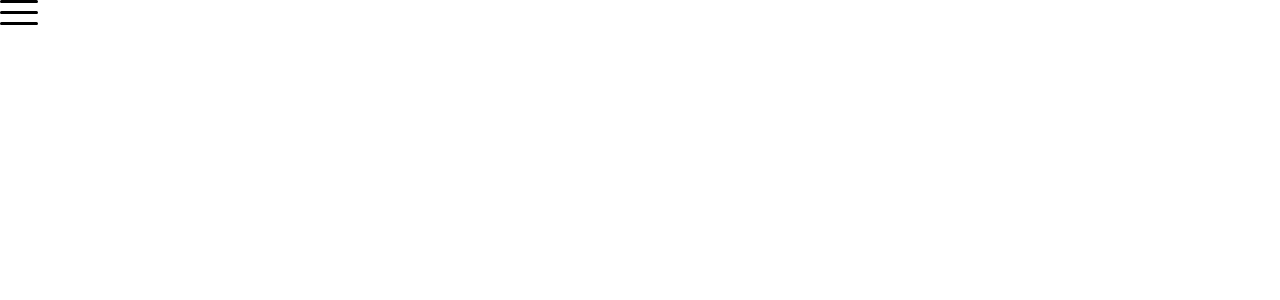
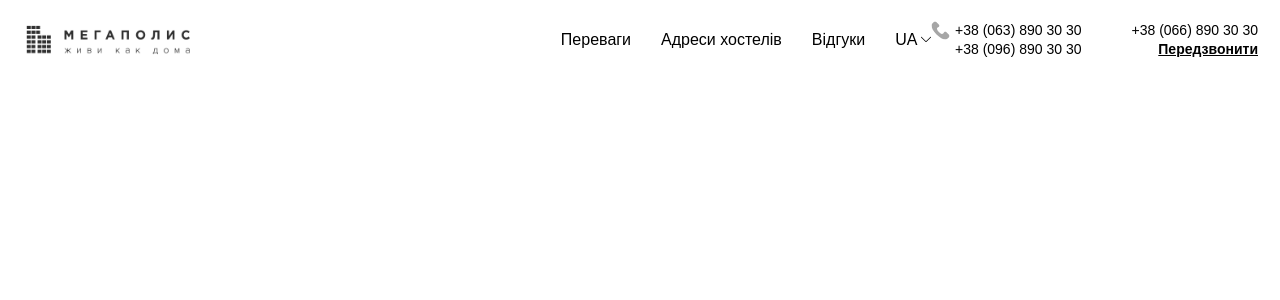
Before and after one commit to AnnMatsarska/test-megapolis, a React (Create React App) app: page / in a window 1280 px wide. Shown: the top 300 px of the page. Built offline with nearby package versions, Linux system fonts and the light colour scheme.

Commit message:
add burger menu

```diff
--- a/src/components/App.jsx
+++ b/src/components/App.jsx
@@ -4,8 +4,8 @@ import { Header } from '../components/Header/Header';
 
 export const App = () => {
   return (
-    <>
+    <div className="container">
       <Header />
-    </>
+    </div>
   );
 };
--- a/src/components/Header/Header.jsx
+++ b/src/components/Header/Header.jsx
@@ -1,11 +1,67 @@
-import React from 'react';
+import React, { useState } from 'react';
 import { ReactComponent as BurgerMenu } from '../../images/icons/burgerMenu.svg';
+import { ReactComponent as CloseBurgerMenu } from '../../images/icons/close.svg';
+import { ReactComponent as DownArrow } from '../../images/icons/downArrow.svg';
+import { ReactComponent as Phone } from '../../images/icons/phoneCall.svg';
 import css from './Header.module.css';
 
+import Logo from '../../images/icons/logo.svg';
+
 export const Header = () => {
+  const [menuOpen, setMenuOpen] = useState(false);
   return (
     <header className={css.header}>
-      <BurgerMenu />
+      <div className={css.box}>
+        <div className={css.logo}>
+          <img src={Logo} alt="/" />
+        </div>
+
+        <div
+          className={menuOpen ? [css.menu, css.active].join(' ') : [css.menu]}
+        >
+          <img src={Logo} alt="/" className={css.isOpenLogo} />
+          <ul className={css.menuList}>
+            <li>
+              <a href="##">Переваги</a>
+            </li>
+            <li>
+              <a href="##">Адреси хостелів</a>
+            </li>
+            <li>
+              <a href="##">Відгуки</a>
+            </li>
+            <li>
+              <a href="##">UA </a> <DownArrow />
+            </li>
+          </ul>
+          <div className={css.telWrapper}>
+            <div
+              style={{ display: 'flex', alignItems: 'flex-start', gap: '5px' }}
+            >
+              <Phone />
+              <ul className={css.menuTelList}>
+                <li>
+                  <a href="tel:+380638903030">+38 (063) 890 30 30</a>
+                </li>
+                <li>
+                  <a href="tel:+380968903030">+38 (096) 890 30 30</a>
+                </li>
+              </ul>
+            </div>
+            <ul className={css.menuTelList}>
+              <li>
+                <a href="tel:+38(066)8903030">+38 (066) 890 30 30</a>
+              </li>
+              <li className={css.recallLink}>
+                <a href="tel:+380968903030">Передзвонити</a>
+              </li>
+            </ul>
+          </div>
+        </div>
+      </div>
+      <div onClick={() => setMenuOpen(!menuOpen)} className={css.mobile_btn}>
+        {menuOpen ? <CloseBurgerMenu size={25} /> : <BurgerMenu size={25} />}
+      </div>
     </header>
   );
 };
--- a/src/components/Header/Header.module.css
+++ b/src/components/Header/Header.module.css
@@ -0,0 +1,124 @@
+.header {
+    width: 100%;
+}
+
+.box {
+    height: 80px;
+    display: flex;
+    justify-content: space-between;
+}
+
+.logo {
+    display: flex;
+    align-items: center;
+    gap: 10px;
+}
+
+.menu {
+    display: flex;
+    align-items: center;
+}
+
+.menuList {
+    display: flex;
+    align-items: center;
+    gap: 30px;
+}
+
+.menuTelList {
+    display: flex;
+    flex-direction: column;
+    align-items: flex-end;
+}
+
+.mobile_btn {
+    display: none;
+}
+
+.isOpenLogo {
+    display: none;
+}
+
+.menuList a {
+    font-size: 16px;
+    font-weight: 400;
+    line-height: 1.375;
+    color: rgb(0, 0, 0)
+}
+
+.menuTelList a {
+    font-size: 14px;
+    font-weight: 400;
+    line-height: 1.375;
+    color: rgb(0, 0, 0)
+}
+
+.recallLink a {
+    font-weight: 600;
+    text-decoration-line: underline;
+}
+
+.telWrapper {
+    display: flex;
+    gap: 50px;
+}
+
+@media (max-width: 800px) {
+    .logo {
+        margin-left: auto;
+    }
+
+    .isOpenLogo {
+        display: block;
+        width: 170px;
+        margin: 0 auto;
+    }
+
+    .mobile_btn {
+        display: block;
+        position: absolute;
+        left: 22px;
+        top: 27px;
+        cursor: pointer;
+        z-index: 10;
+    }
+
+    .menu {
+        display: flex;
+        flex-direction: column;
+        padding-top: 46.5px;
+        padding-bottom: 46.5px;
+        gap: 100px;
+        position: fixed;
+        left: -100%;
+        right: 0;
+        top: 0;
+        bottom: 0;
+        width: 100%;
+        height: 100vh;
+        background-color: rgb(255, 255, 255);
+        z-index: 10;
+        overflow: scroll;
+        transition: left 1s;
+    }
+
+    .menuList {
+        flex-direction: column;
+        justify-content: center;
+
+    }
+
+    .menuTelList {
+        align-items: center;
+    }
+
+    .active {
+        left: 0;
+    }
+
+    .telWrapper {
+        flex-direction: column;
+        align-items: center;
+    }
+
+}
--- a/src/index.css
+++ b/src/index.css
@@ -1,5 +1,9 @@
 @import-normalize;
+
 /* bring in normalize.css styles */
+* {
+  box-sizing: border-box;
+}
 
 body {
   margin: 0;
@@ -12,6 +16,15 @@ code {
   font-family: source-code-pro, Menlo, Monaco, Consolas, 'Courier New',
     monospace;
 }
+
+.container {
+  margin: 0 auto;
+  max-width: 1440px;
+  padding: 0 22px;
+}
+
+
+
 
 h1,
 h2,
```
Also changed, not shown: public/manifest.json, src/images/icons/close.svg (added).
